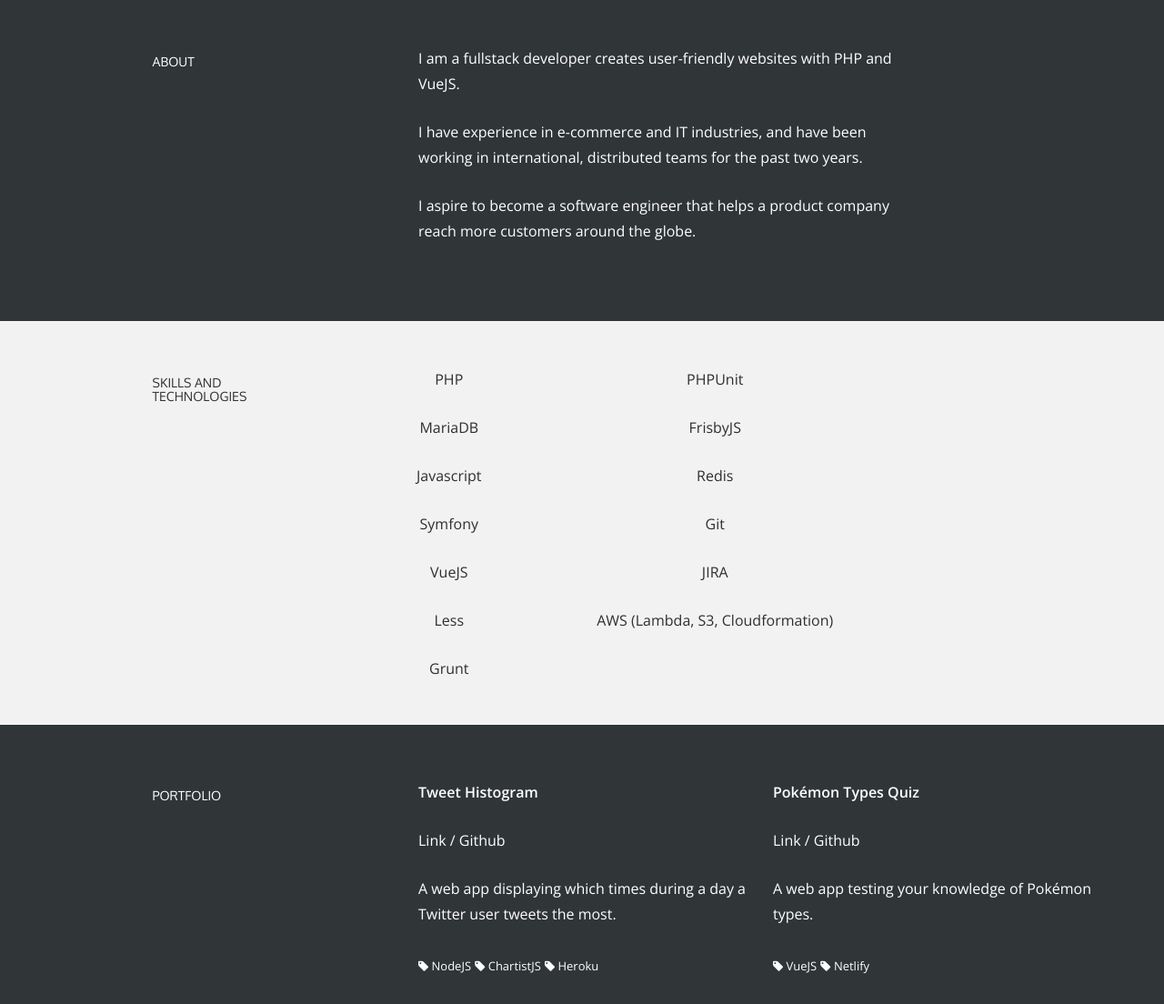
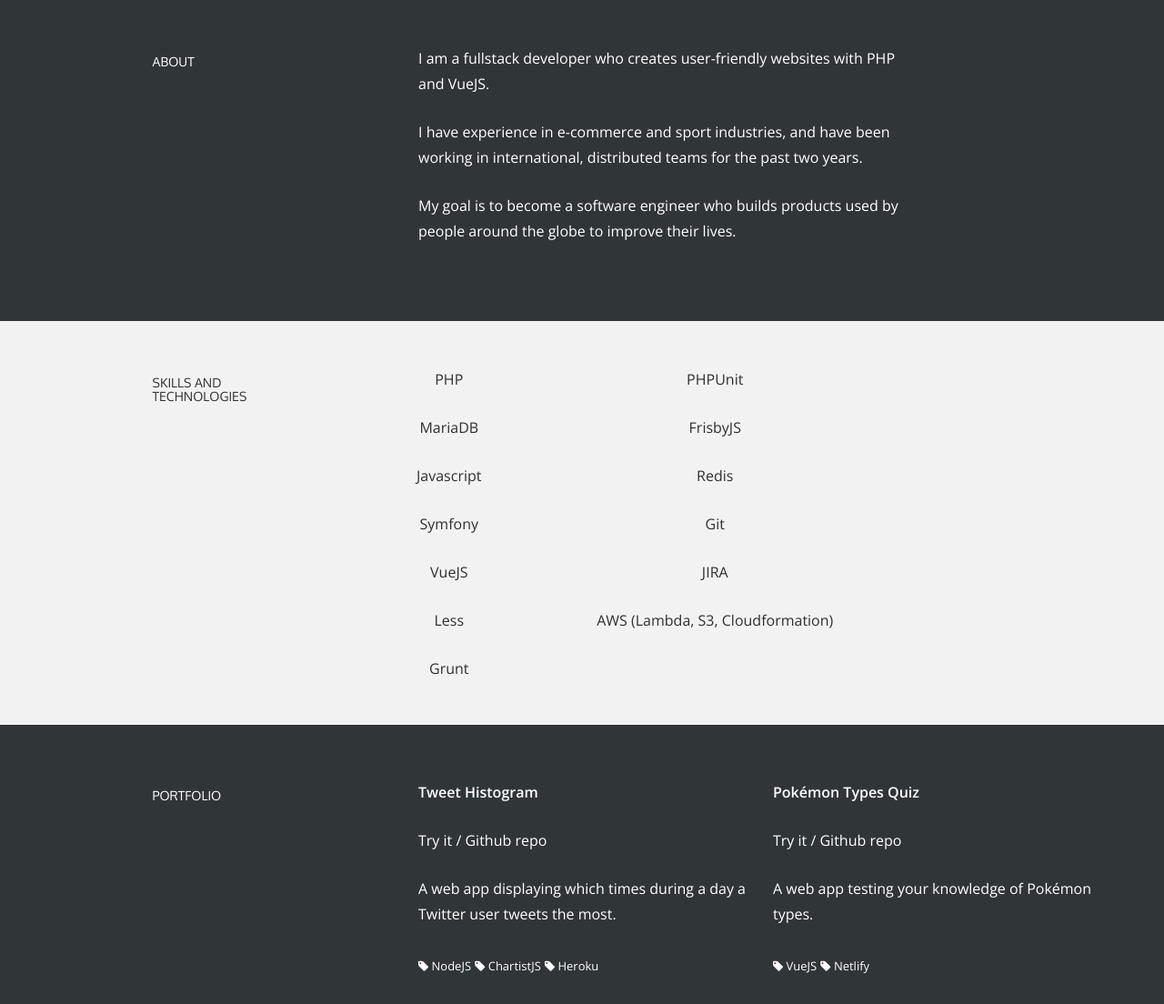
Before and after one commit to norvinyecla/norvinyecla.github.io, a plain HTML site: page index.html in a window 1280 px wide. Shown: the part 560-1664 px from the top of the page at 91% size. Drawn offline with nearby package versions, Linux system fonts and the light colour scheme.

Commit message:
Update other text

```diff
--- a/index.html
+++ b/index.html
@@ -3,7 +3,7 @@
   <head>
     <meta charset="utf-8">
     <meta name="viewport" content="width=device-width, initial-scale=1.0">
-    <meta name="description" content="Filipino full-stack developer based in Sydney">
+    <meta name="description" content="Filipino fullstack developer">
     <meta name="author" content="Norvin Yecla">
     <meta name="google-site-verification" content="grJHTSomEsd0XR-xySfxIGvs0LCs6lHjS_OmnslU8yc" />
 
@@ -50,13 +50,13 @@
 				</div>
 				<div class="col-lg-6 col-lg-offset-1">
 					<p>
-						I am a fullstack developer creates user-friendly websites with PHP and VueJS.
+						I am a fullstack developer who creates user-friendly websites with PHP and VueJS.
 					</p>
 					<p>
-						I have experience in e-commerce and IT industries, and have been working in international, distributed teams for the past two years.
+						I have experience in e-commerce and sport industries, and have been working in international, distributed teams for the past two years.
 					</p>
 					<p>
-						I aspire to become a software engineer that helps a product company reach more customers around the globe.
+						My goal is to become a software engineer who builds products used by people around the globe to improve their lives.
 					</p>
 				</div>
 			</div><!--/.row -->
@@ -99,10 +99,14 @@
 						<h5>PORTFOLIO</h5>
 					</div>
 					<div class="col-lg-4">
-						<p><strong>Tweet Histogram</strong></p>
 						<p>
-							<a href="https://safe-beach-59717.herokuapp.com/">Link</a> /
-							<a href="https://github.com/norvinyecla/twitter-histogram">Github</a>
+							<strong>
+								Tweet Histogram
+							</strong>
+						</p>
+						<p>
+							<a href="https://safe-beach-59717.herokuapp.com/">Try it</a> /
+							<a href="https://github.com/norvinyecla/twitter-histogram">Github repo</a>
 						</p>
 						<p>
 							<more>A web app displaying which times during a day a Twitter user tweets the most.<br/><br/>
@@ -114,10 +118,14 @@
 					</div>
 
 					<div class="col-lg-4">
-						<p><strong>Pokémon Types Quiz</strong></p>
 						<p>
-							<a href="https://romantic-jepsen-3d786e.netlify.com/">Link</a> /
-							<a href="https://github.com/norvinyecla/types-quiz">Github</a>
+							<strong>
+								Pokémon Types Quiz
+							</strong>
+						</p>
+						<p>
+							<a href="https://romantic-jepsen-3d786e.netlify.com/">Try it</a> /
+							<a href="https://github.com/norvinyecla/types-quiz">Github repo</a>
 						</p>
 						<p><a href=""></a></p>
 						<p>
@@ -180,7 +188,7 @@
 				</div>
 				<div class="col-lg-6 col-lg-offset-3">
 					<p><t>Intern</t><br/>
-						Cyscorpions Inc <br/><em>Pasig, Philippines</em><br/>
+						Cyscorpions Inc <br/><em>Makati, Philippines</em><br/>
 					</p>
 					<p><more>Developed and tested several modules for an Android app.</more></p>
 				</div>
```
